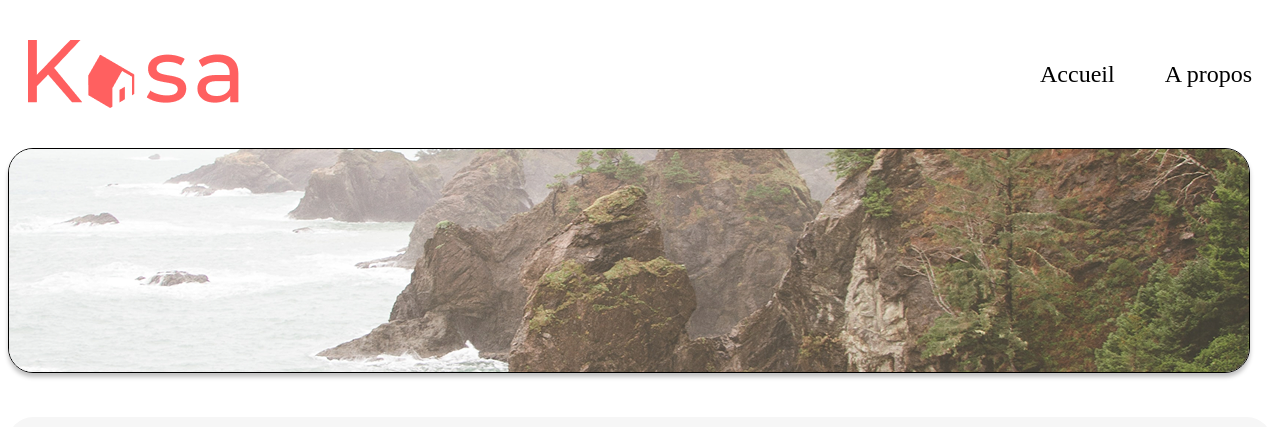
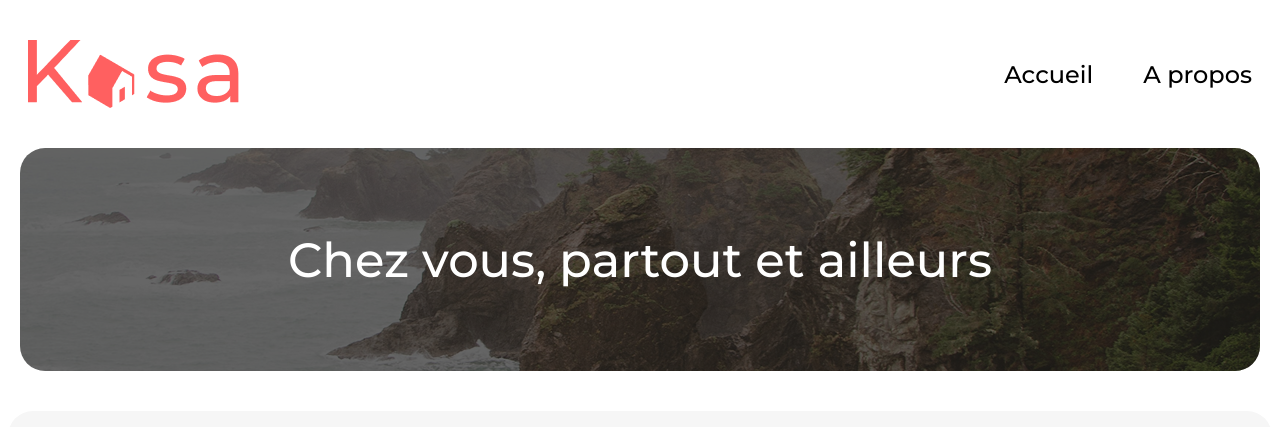
Before and after one commit to J1nu-Lo3/Kasa-Project, a React (Vite) app: page / in a window 1280 px wide. Shown: the top 427 px of the page. Built offline with nearby package versions, Linux system fonts and the light colour scheme.

Commit message:
modif banner home.page

```diff
--- a/index.html
+++ b/index.html
@@ -5,6 +5,12 @@
     <link rel="icon" type="image/svg+xml" href="/vite.svg" />
     <meta name="viewport" content="width=device-width, initial-scale=1.0" />
     <title>kasa</title>
+    <link rel="preconnect" href="https://fonts.googleapis.com" />
+    <link rel="preconnect" href="https://fonts.gstatic.com" crossorigin />
+    <link
+      href="https://fonts.googleapis.com/css2?family=Montserrat:wght@400;500;700&display=swap"
+      rel="stylesheet"
+    />
   </head>
   <body>
     <div id="root"></div>
--- a/src/App.jsx
+++ b/src/App.jsx
@@ -5,6 +5,7 @@ import Error from "./pages/Error";
 import FicheLogement from "./pages/FicheLogement";
 import Header from "./components/Header";
 import Footer from "./components/Footer";
+import "../src/Styles/App.scss";
 
 function App() {
   return (
--- a/src/Styles/App.scss
+++ b/src/Styles/App.scss
@@ -0,0 +1,3 @@
+body {
+  font-family: "Montserrat", sans-serif;
+}
--- a/src/components/Banner.jsx
+++ b/src/components/Banner.jsx
@@ -3,9 +3,9 @@ import "../components/Banner.scss";
 
 function Banner() {
   return (
-    <div className="lmj-home">
-      <img src={Img} alt="Image paysage" className="lmj-img" />
-    </div>
+    <section className="banner">
+      <h1 className="banner__title">Chez vous, partout et ailleurs</h1>
+    </section>
   );
 }
 
--- a/src/components/Banner.scss
+++ b/src/components/Banner.scss
@@ -1,15 +1,35 @@
-.lmj-img {
+.banner {
+  max-width: 1240px;
   height: 223px;
-  width: 1240px;
-  object-fit: cover;
-  box-shadow: 0px 4px 4px 0px #00000040;
-  border: 1px solid #000000;
+  margin: 40px auto;
+
+  background-image: url("../assets/Image_source_1.png");
+  background-size: cover;
+  background-position: center;
+
   border-radius: 25px;
-  border-width: 1px;
-  top: 163px;
-  left: 100px;
+  overflow: hidden;
+
+  position: relative;
+
+  display: flex;
+  align-items: center;
+  justify-content: center;
+
+  // overlay sombre (60%)
+  &::before {
+    content: "";
+    position: absolute;
+    inset: 0;
+    background-color: rgba(0, 0, 0, 0.6);
+  }
+
+  &__title {
+    position: relative;
+    color: white;
+    font-size: 48px;
+    font-weight: 500;
+    text-align: center;
+    z-index: 1;
+  }
 }
-
-.lmj-home {
-  width: 100%;
-}
```
